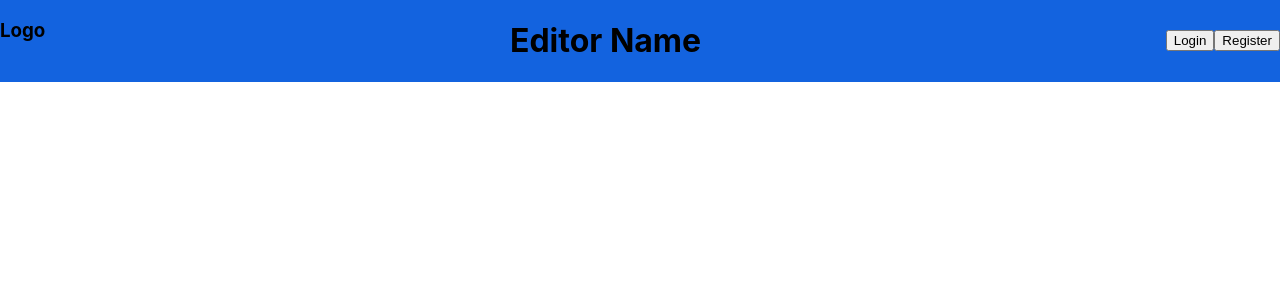
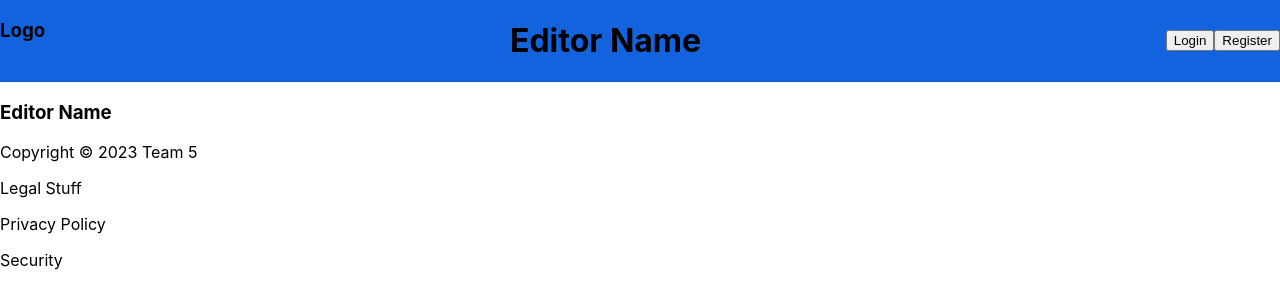
Before and after one commit to HseinKt/Code-Editor, a React (Create React App) app in the folder code_editor/: page / in a window 1280 px wide. Shown: the top 308 px of the page. Built offline with nearby package versions, Linux system fonts and the light colour scheme.

Commit message:
Added a footer component for the landing page.

```diff
--- /dev/null
+++ b/code_editor/src/components/landing_page/footer.js
@@ -0,0 +1,14 @@
+const footer = ()=>{
+  return(
+    <div className="footer">
+      <h3>Editor Name</h3>
+      <p>Copyright &#169; 2023 Team 5</p>
+      <div>
+        <p>Legal Stuff</p>
+        <p>Privacy Policy</p>
+        <p>Security</p>
+      </div>
+    </div>
+  )
+}
+export default footer
--- a/code_editor/src/pages/landing_page.js
+++ b/code_editor/src/pages/landing_page.js
@@ -1,8 +1,12 @@
 import Header from "../components/landing_page/header"
+import Footer from "../components/landing_page/footer"
 
 const landingPage = () => {
   return (
-    <Header />
+    <div>
+      <Header/>
+      <Footer/>
+    </div>
   )
 }
 
```
Also changed, not shown: code_editor/src/index.css (line endings or trailing spaces).
